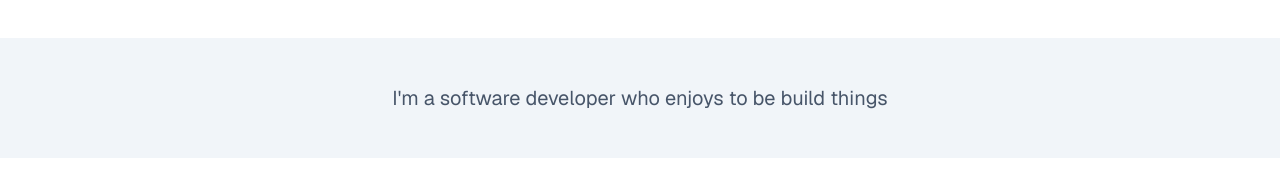
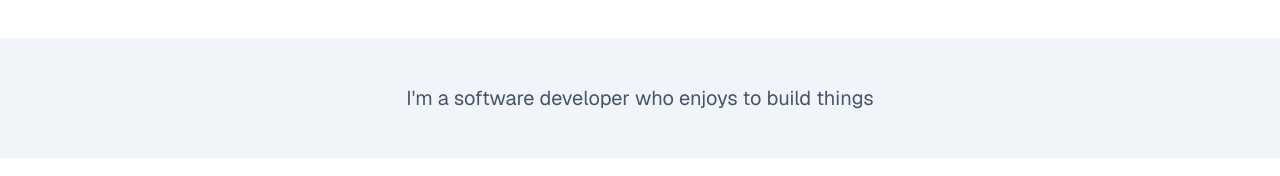
Before and after one commit to bepotts/personal-website, a Next.js app: page / in a window 1280 px wide. Shown: the part 286-462 px from the top of the page. Built offline with nearby package versions, Linux system fonts and the light colour scheme.

Commit message:
fixed typo in main.tsx

```diff
--- a/components/layout/main/Main.tsx
+++ b/components/layout/main/Main.tsx
@@ -31,7 +31,7 @@ function MainSection() {
         }}
       >
         <p className="p-4 m-4" style={{ color: 'var(--text-secondary)' }}>
-          I&apos;m a software developer who enjoys to be build things
+          I&apos;m a software developer who enjoys to build things
         </p>
       </div>
       <div
```
